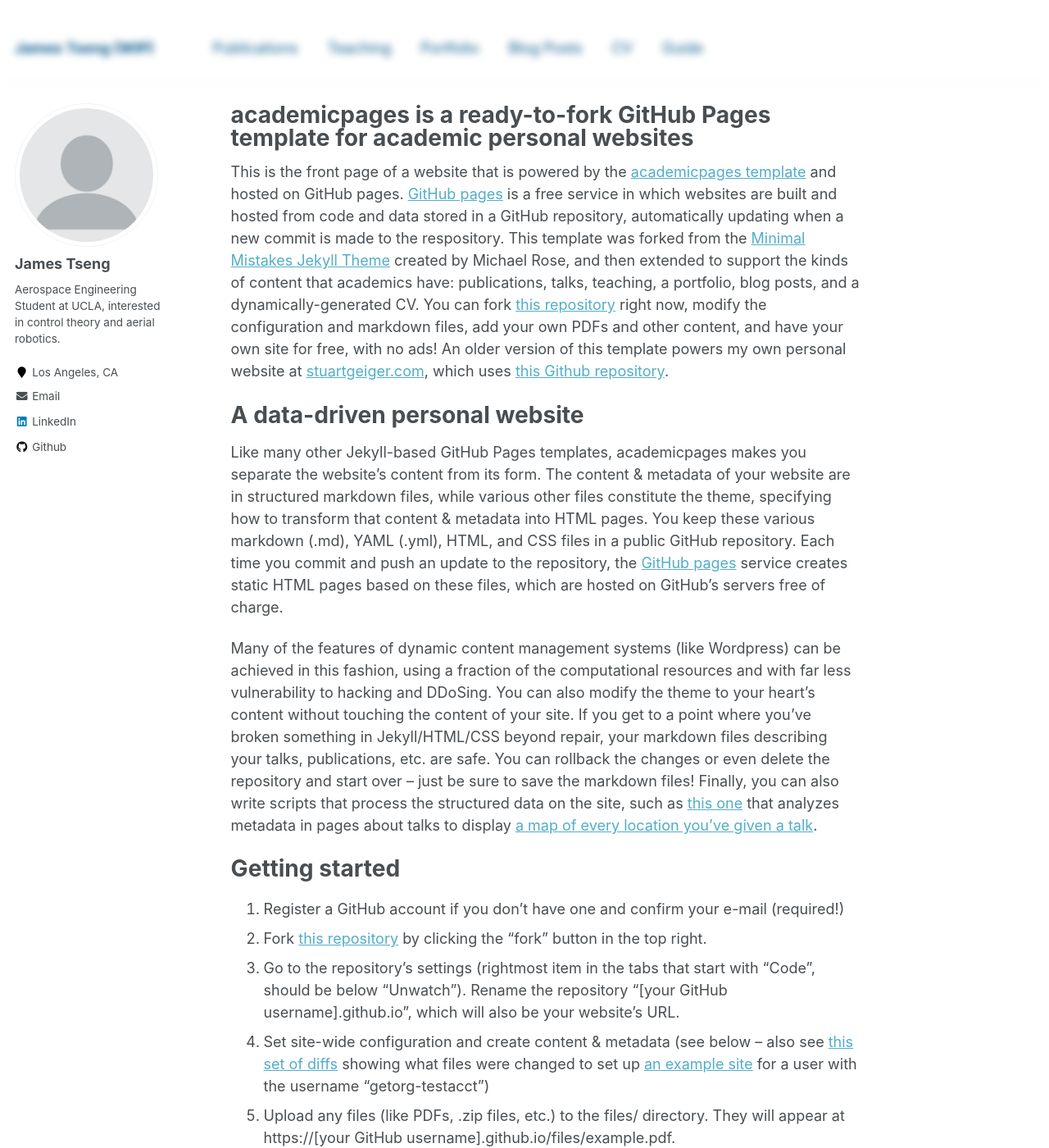
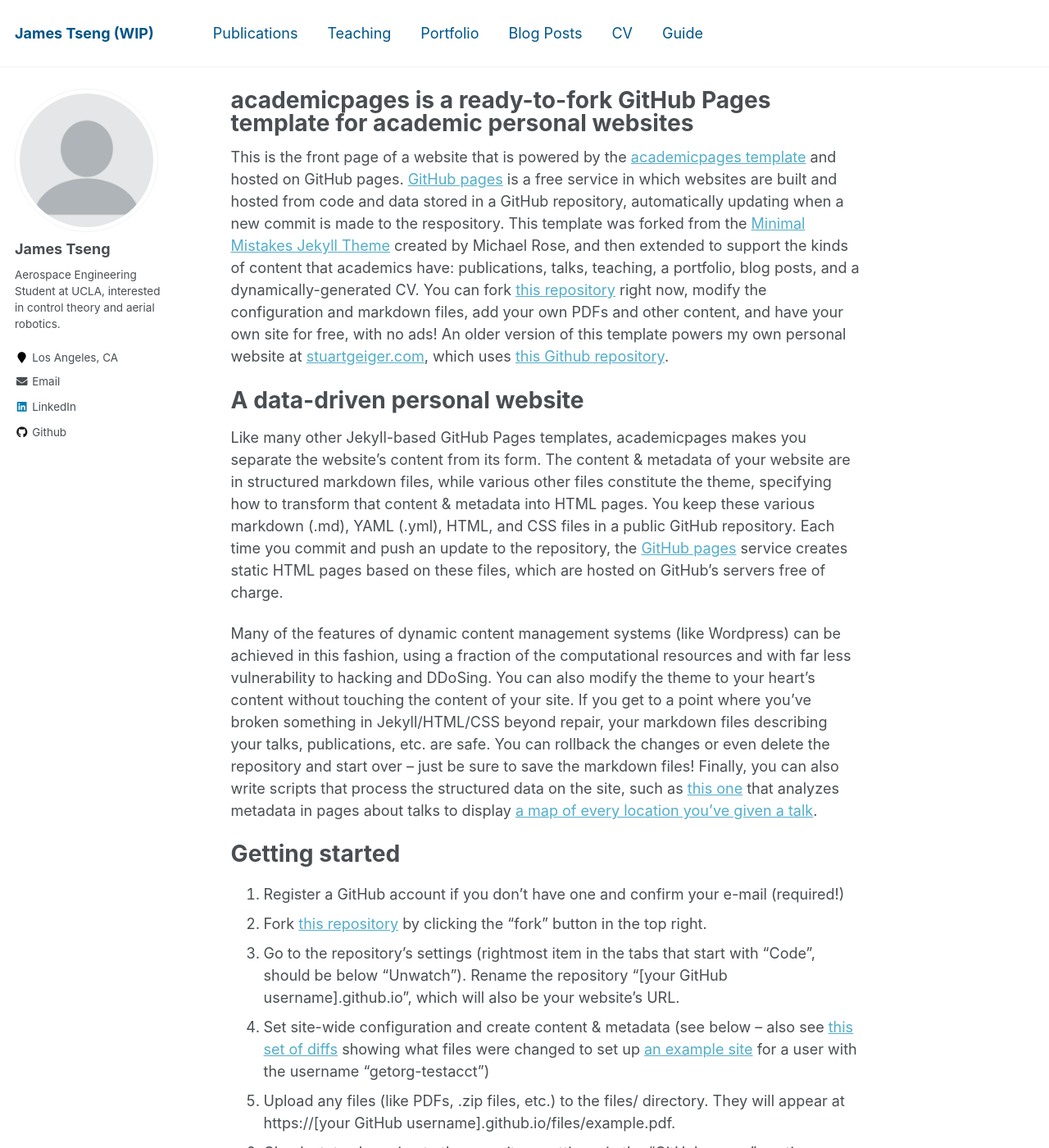
Before and after one commit to jtfa22/jtfa22-github.io, a Jekyll site: the page built from _pages/about.md, in a window 1280 px wide and 1400 px high. Shown: the whole window at 82% size. Built offline with Jekyll 4.4.1, drawn with Linux system fonts in a browser that asks for light colours.

Commit message:
More Header fix

```diff
--- a/_sass/_base.scss
+++ b/_sass/_base.scss
@@ -10,7 +10,7 @@ html {
 body {
   margin: 0;
   padding: 0;
-  padding-top: 1em;
+  padding-top: 0;
   padding-bottom: 9em;
   color: $text-color;
   font-family: $global-font-family;
--- a/_sass/_masthead.scss
+++ b/_sass/_masthead.scss
@@ -19,6 +19,7 @@
     @include container;
     @include clearfix;
     padding: 1em 1em 1em;
+    padding-top: 1em;
     font-family: $sans-serif-narrow;
 
     @include breakpoint($x-large) {
@@ -34,7 +35,7 @@
     }
   }
     // attempt blur
-    @include blur(5px);
+    // @include blur(5px);
 }
 
 .masthead__menu {
```
